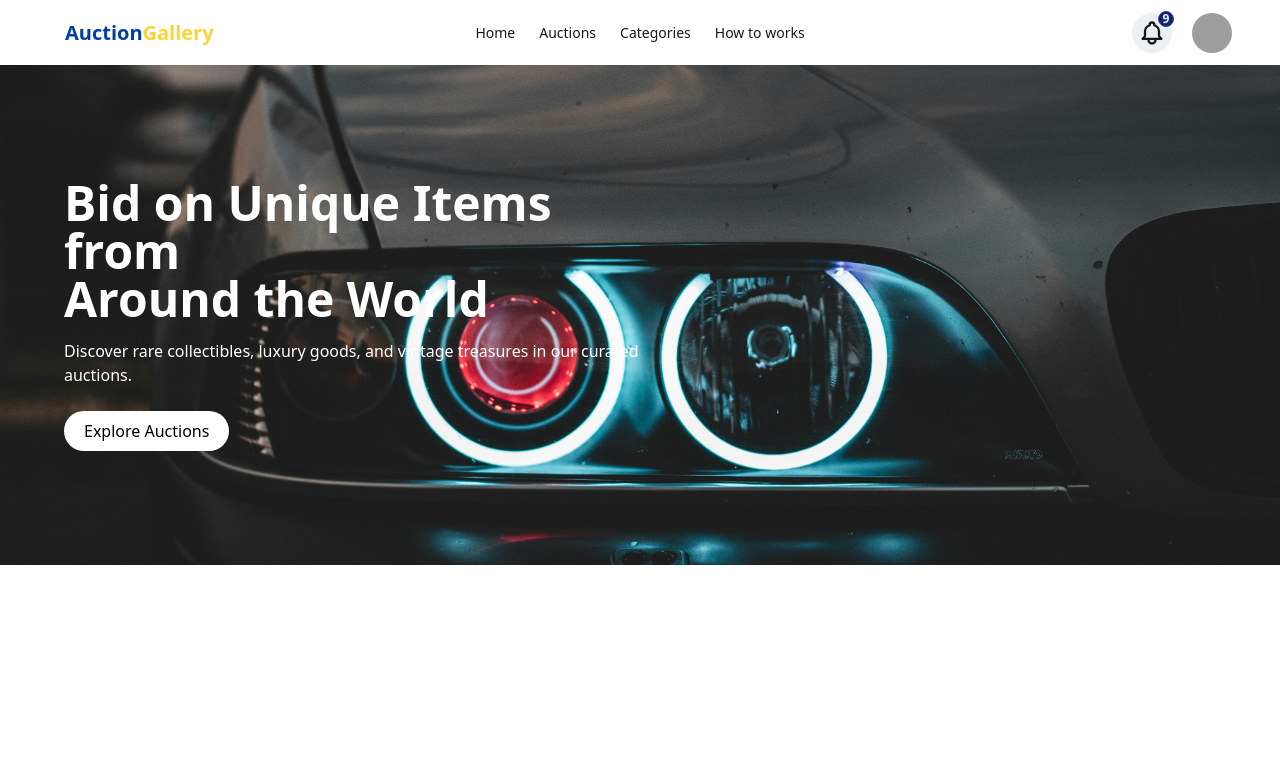
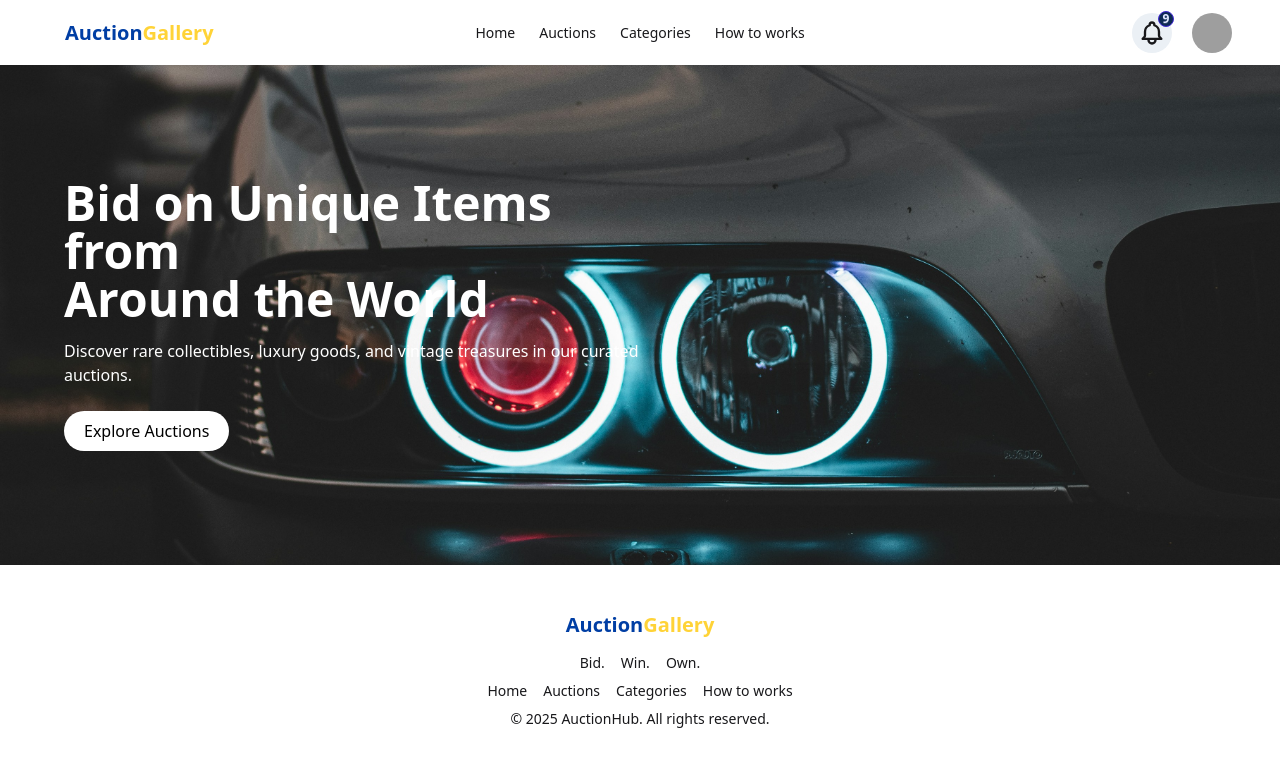
Before and after one commit to iftakhersifat/auction-gallery, a React (Vite) app: page / in a window 1280 px wide. Shown: the top 766 px of the page. Built offline with nearby package versions, Linux system fonts and the light colour scheme; grey boxes are pictures that could not be loaded.

Commit message:
added footer section

```diff
--- a/src/App.jsx
+++ b/src/App.jsx
@@ -20,7 +20,7 @@ function App() {
         <li><a>How to works</a></li>
       </ul>
     </div>
-    <a className="btn btn-ghost text-xl text-[#003EA4] gap-0">Auction<span className="text-[#FFD337] font-[800]">Gallery</span></a>
+    <h1 className="btn btn-ghost text-xl text-[#003EA4] gap-0">Auction<span className="text-[#FFD337] font-[800]">Gallery</span></h1>
   </div>
   <div className="navbar-center hidden lg:flex">
     <ul className="menu menu-horizontal px-1">
@@ -65,6 +65,27 @@ function App() {
 
 
 
+{/* footer section */}
+<footer className="footer footer-horizontal footer-center bg-white p-10">
+  <div>
+  <h1 className="btn btn-ghost text-xl text-[#003EA4] gap-0">Auction<span className="text-[#FFD337] font-[800]">Gallery</span></h1>
+    <ul className='flex space-x-4'>
+      <p>Bid.</p>
+      <p>Win.</p>
+      <p>Own.</p>
+    </ul>
+    <ul className='flex space-x-4'>
+        <li><a>Home</a></li>
+        <li><a>Auctions</a></li>
+        <li><a>Categories</a></li>
+        <li><a>How to works</a></li>
+    </ul>
+    <p>© 2025 AuctionHub. All rights reserved.</p>
+  </div>
+</footer>
+
+
+
     </>
   )
 }
```
